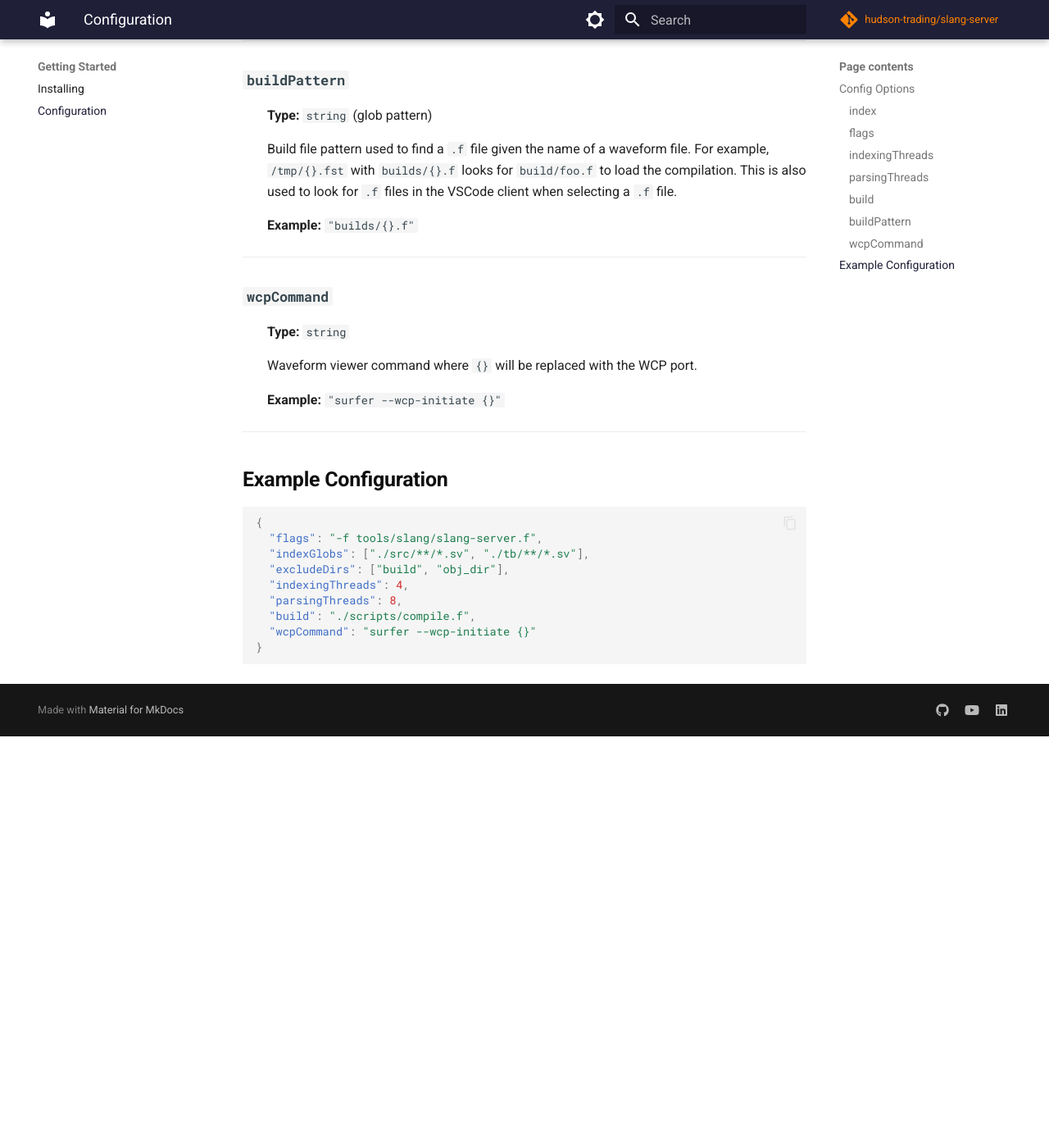
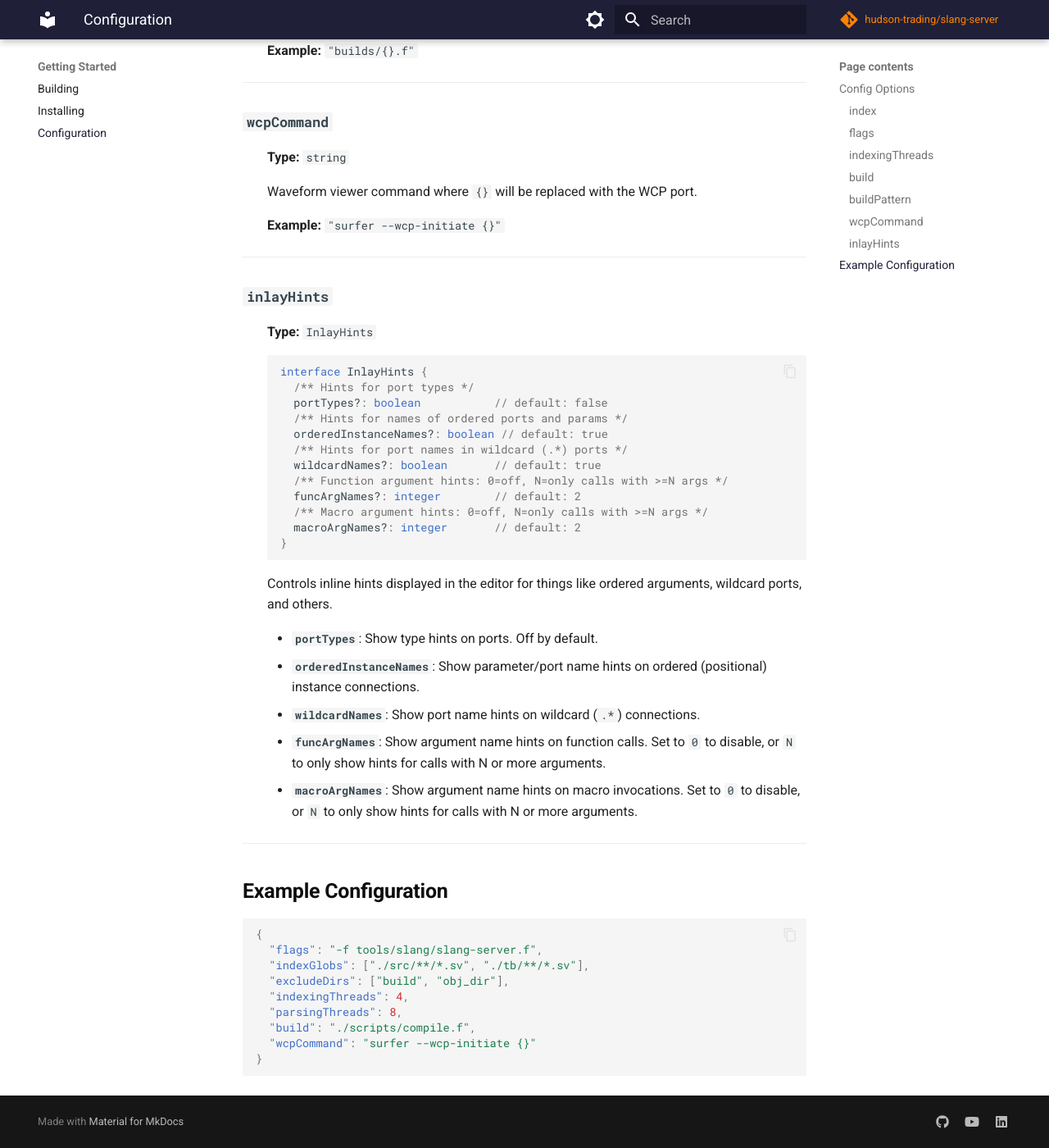
Before and after one commit to hudson-trading/slang-server, an MkDocs documentation site: the page built from docs/start/config.md, in a window 1280 px wide and 1400 px high, scrolled down 2033 px. Shown: the whole window at 82% size. Built offline with MkDocs 1.6.1 and Material for MkDocs 9.7.7, drawn with Linux system fonts in a browser that asks for light colours; comment, search, counter and statistics services are not loaded; before the commit the page ends 2931 px from its top, so only the background shows below that; some of the changed text lies outside the part shown.

Commit message:
Docs update: vscode auto-install, external formatters, config changes.
stack-info: PR: https://github.com/hudson-trading/slang-server/pull/257, branch: AndrewNolte/stack/126

````diff
--- a/docs/start/config.md
+++ b/docs/start/config.md
@@ -53,16 +53,6 @@
 
 ---
 
-### `parsingThreads`
-
-:   **Type:** `integer`
-
-    **Default:** `8`
-
-    Thread count to use for parsing SystemVerilog files for compilations.
-
----
-
 ### `build`
 
 :   **Type:** `string`
@@ -93,6 +83,35 @@
 
 ---
 
+### `inlayHints`
+
+:   **Type:** `InlayHints`
+
+    ```typescript
+    interface InlayHints {
+      /** Hints for port types */
+      portTypes?: boolean           // default: false
+      /** Hints for names of ordered ports and params */
+      orderedInstanceNames?: boolean // default: true
+      /** Hints for port names in wildcard (.*) ports */
+      wildcardNames?: boolean       // default: true
+      /** Function argument hints: 0=off, N=only calls with >=N args */
+      funcArgNames?: integer        // default: 2
+      /** Macro argument hints: 0=off, N=only calls with >=N args */
+      macroArgNames?: integer       // default: 2
+    }
+    ```
+
+    Controls inline hints displayed in the editor for things like ordered arguments, wildcard ports, and others.
+
+    - **`portTypes`**: Show type hints on ports. Off by default.
+    - **`orderedInstanceNames`**: Show parameter/port name hints on ordered (positional) instance connections.
+    - **`wildcardNames`**: Show port name hints on wildcard (`.*`) connections.
+    - **`funcArgNames`**: Show argument name hints on function calls. Set to `0` to disable, or `N` to only show hints for calls with N or more arguments.
+    - **`macroArgNames`**: Show argument name hints on macro invocations. Set to `0` to disable, or `N` to only show hints for calls with N or more arguments.
+
+---
+
 ## Example Configuration
 
 ```json
--- a/mkdocs.yaml
+++ b/mkdocs.yaml
@@ -80,10 +80,12 @@
 nav:
   - index.md
   - Getting Started:
+      - start/building.md
       - start/installing.md
       - start/config.md
   - Features:
       - features/features.md
+      - features/formatting.md
       - features/limitations.md
       - HDL Features:
           - features/hdl/hdl.md
````
Also changed, not shown: README.md (+3 -1 lines), clients/vscode/README.md (+5 -7 lines), docs/features/formatting.md (added, +24 -0 lines), docs/features/limitations.md (+2 -2 lines), docs/start/building.md (added, +27 -0 lines), docs/start/installing.md (+3 -33 lines).
